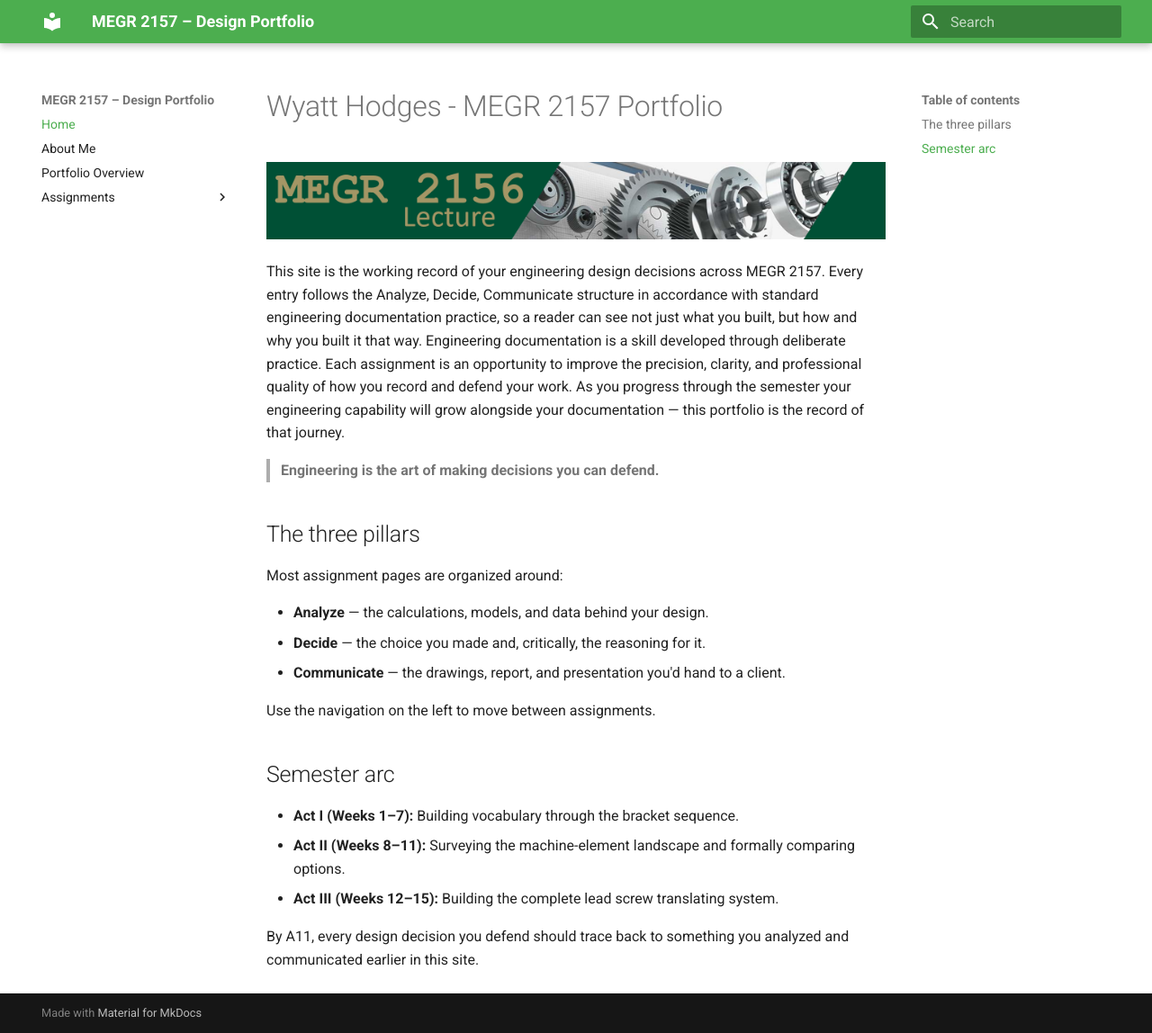
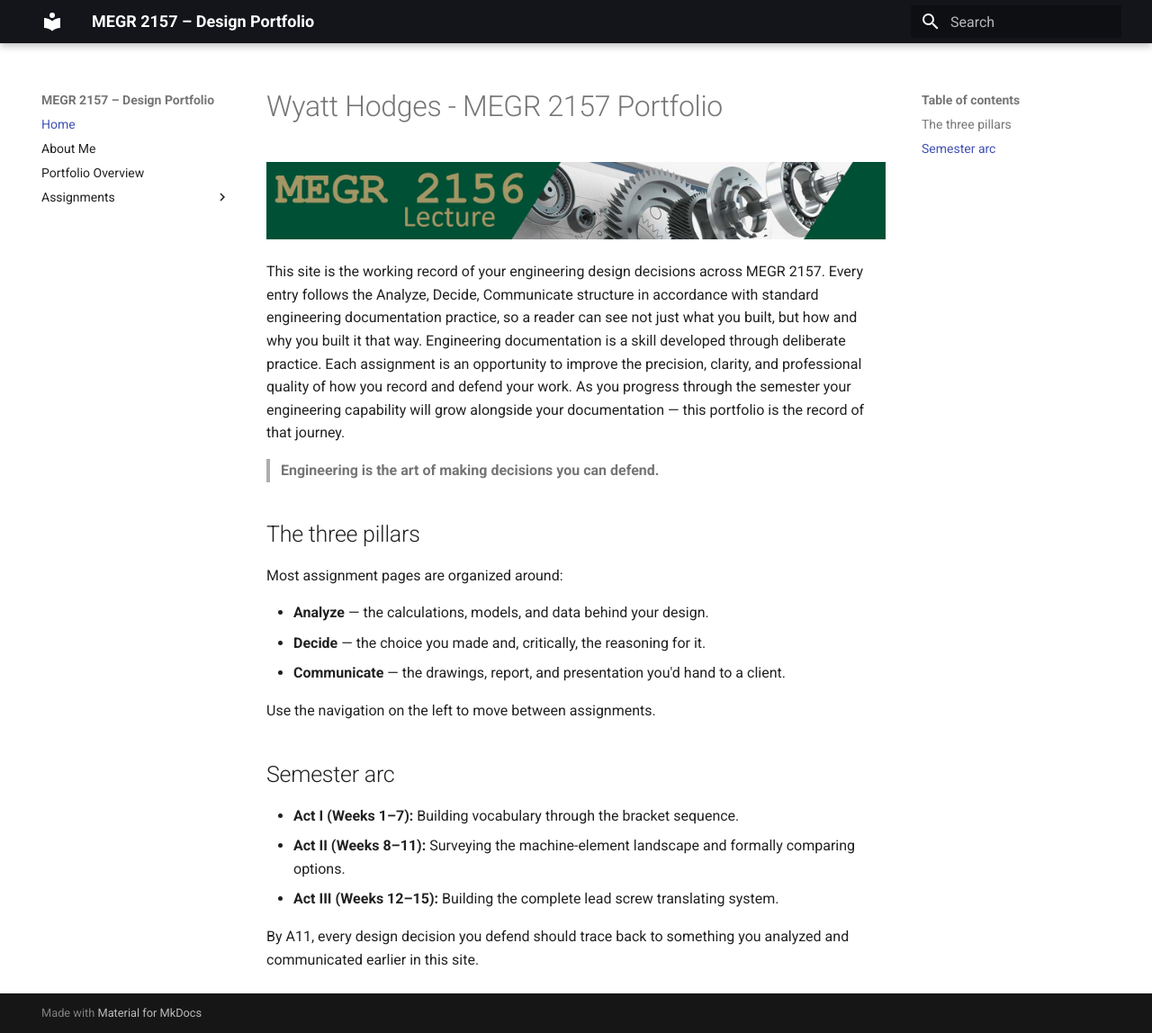
Before and after one commit to whodges5-art/wyatt-hodges-design-projects-portfolio, an MkDocs documentation site: the page built from docs/index.md, in a window 1280 px wide and 1148 px high. Shown: the whole window at 90% size. Built offline with MkDocs 1.6.1 and Material for MkDocs 9.7.7, drawn with Linux system fonts in a browser that asks for light colours.

Commit message:
changed theme color

```diff
--- a/mkdocs.yml
+++ b/mkdocs.yml
@@ -4,8 +4,7 @@ site_description: Design portfolio documentation, built with the Analyze / Decid
 theme:
   name: material
   palette:
-    primary: green
-    accent: green
+    primary: black
   features:
     - navigation.instant
     - navigation.tracking
```
